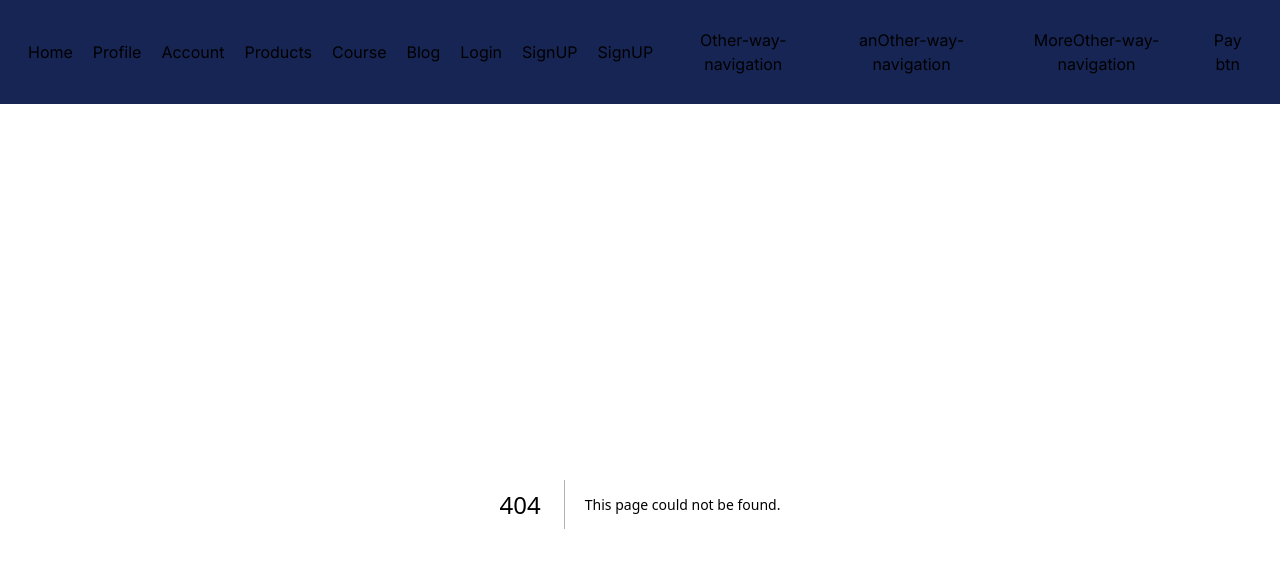
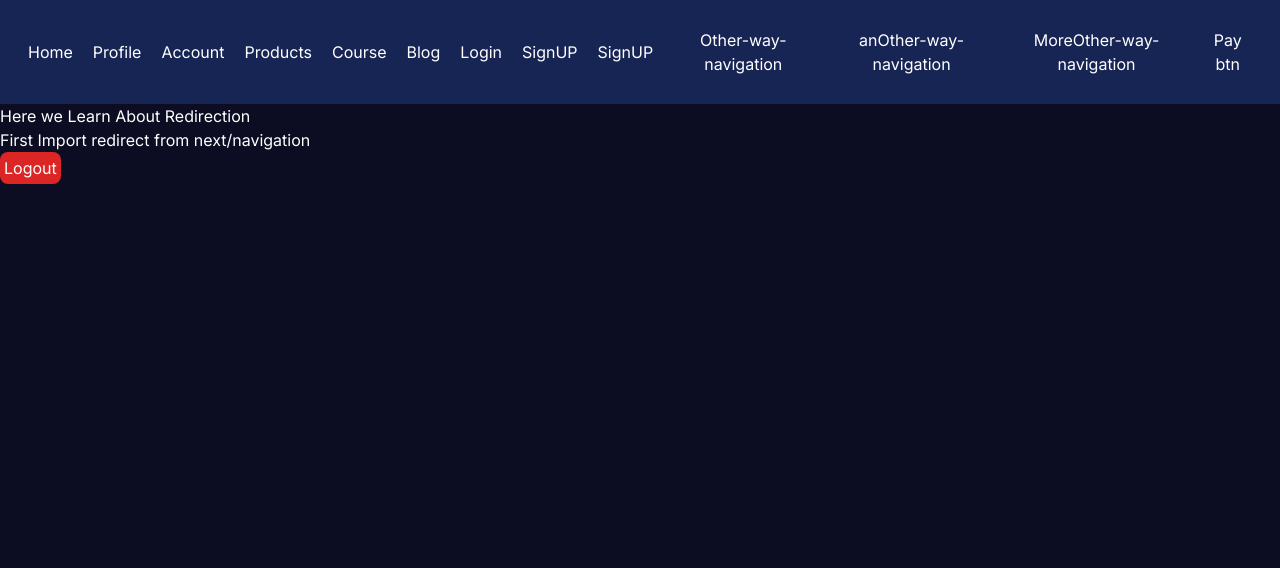
Before and after one commit to ZohaibArshad45/Learn-Complete-Nextjs, a Next.js app in the folder ch1/: page /Learn-redirection in a window 1280 px wide. Before the commit this address had no page. Shown: the top 568 px of the page. Built offline with nearby package versions, Linux system fonts and the light colour scheme.

Commit message:
Learn how ReDirection

```diff
--- a/ch1/next.config.mjs
+++ b/ch1/next.config.mjs
@@ -2,7 +2,27 @@
 const nextConfig = {
     images : {
         domains : ['images.pexels.com']
+    },
+    // for redirects------------------------------
+    // async function lata ha, return ma array aur array ky andr object, object ky and source aur destination,
+    redirects : async ()=>{
+        return[
+            {
+                source: 'is ma oska path dana jisy redirect krwana forexample profile page',
+                destination : ' oska path dana jidr redirect krna forexample login page',
+                permanent : ' if we delete page permanent, otherwise is na use kro no issue, but source aur destination Lazami h'
+            },
+            {
+                source: 'is ma oska path dana jisy redirect krwana forexample profile page',
+                destination : ' oska path dana jidr redirect krna forexample login page'
+            },
+            {
+                source: 'is ma oska path dana jisy redirect krwana forexample profile page',
+                destination : ' oska path dana jidr redirect krna forexample login page'
+            }
+        ]
     }
+
 };
 
 export default nextConfig;
--- /dev/null
+++ b/ch1/src/app/Learn-redirection/page.js
@@ -0,0 +1,35 @@
+// these two not good Practice,
+// for good we redirect in folder(next-config.mjs) ==> Check it
+
+'use client'
+import { redirect } from 'next/navigation'
+import React, { useState } from 'react'
+
+const LearnRedirection = () => {
+    // // simple redirect -------------------
+    // redirect('/login')
+
+
+    // Conditional redirect --------------------
+    // let login = true
+    const [login, setlogin] = useState(true);
+    if(login === false){
+        redirect('/login');
+    }
+
+    let handleLogout = ()=>{
+        setlogin(false)
+    }
+
+
+  return (
+    <>
+    <h1>Here we Learn About Redirection</h1>
+    <p> First Import redirect from next/navigation</p>
+    <button className=' bg-red-600 p-1 rounded-lg' onClick={handleLogout}>Logout</button>
+
+    </>
+  )
+}
+
+export default LearnRedirection
--- a/ch1/src/app/page.js
+++ b/ch1/src/app/page.js
@@ -31,6 +31,7 @@ const page = () => {
         <button className='mt-3 p-2 bg-slate-800 w-96 m-auto border rounded-lg border-gray-50 hover:bg-red-400' onClick={() => router.push('LearnScriptComponents')}> Learn Script Components </button>
         <button className='mt-3 p-2 bg-slate-800 w-96 m-auto border rounded-lg border-gray-50 hover:bg-red-700' onClick={() => router.push('LearnLoadingAPI')}> Learn Loading API </button>
         <button className='mt-3 p-2 bg-slate-800 w-96 m-auto border rounded-lg border-gray-50 hover:bg-red-900' onClick={StaticSite}> Learn Static Site Genenration (SSG) | API </button>
+        <button className='mt-3 p-2 bg-slate-800 w-96 m-auto border rounded-lg border-gray-50 hover:bg-red-900' onClick={() => router.push('Learn-redirection')}> Learn Redirection </button>
 
       </div>
 
```
